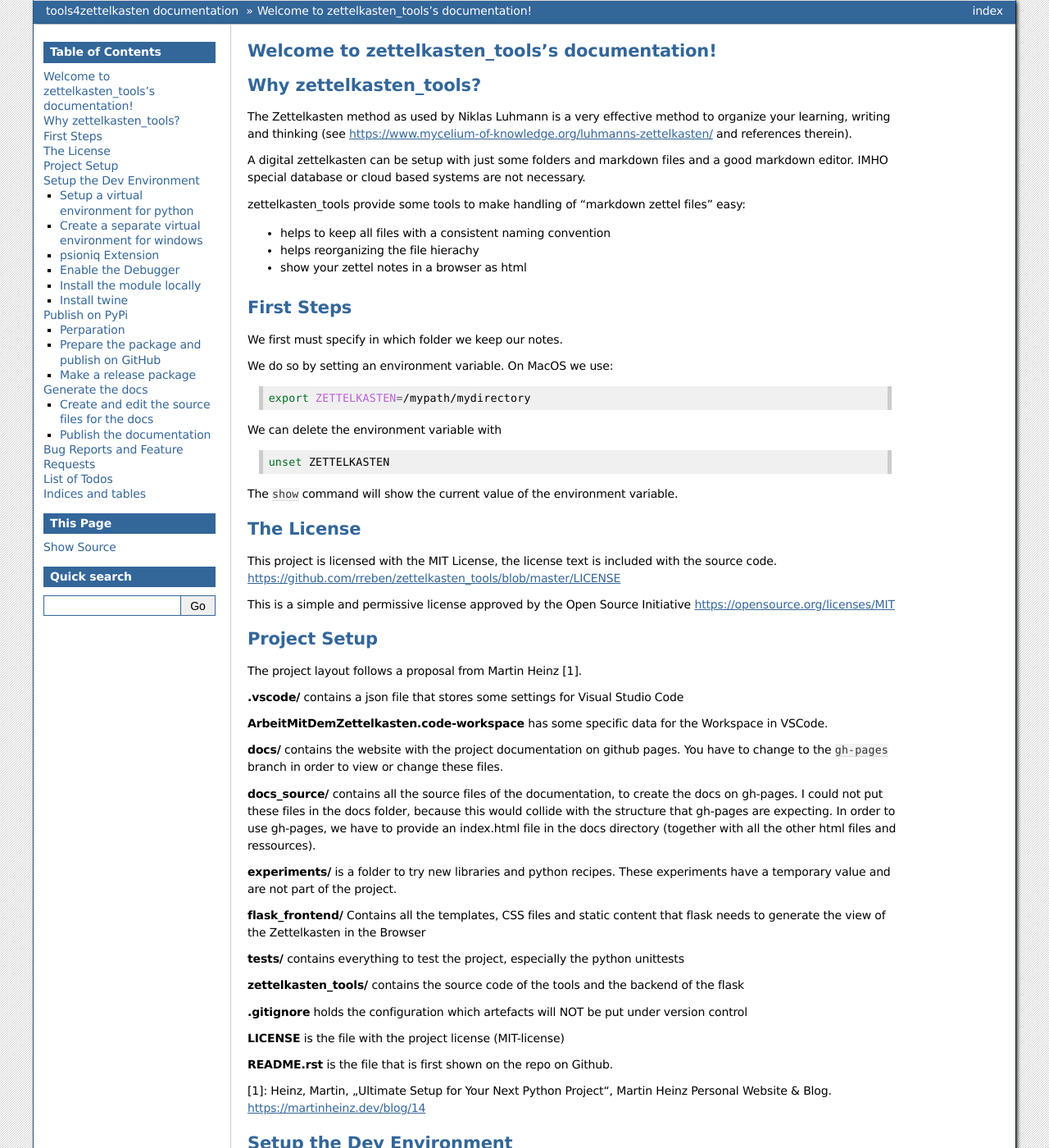
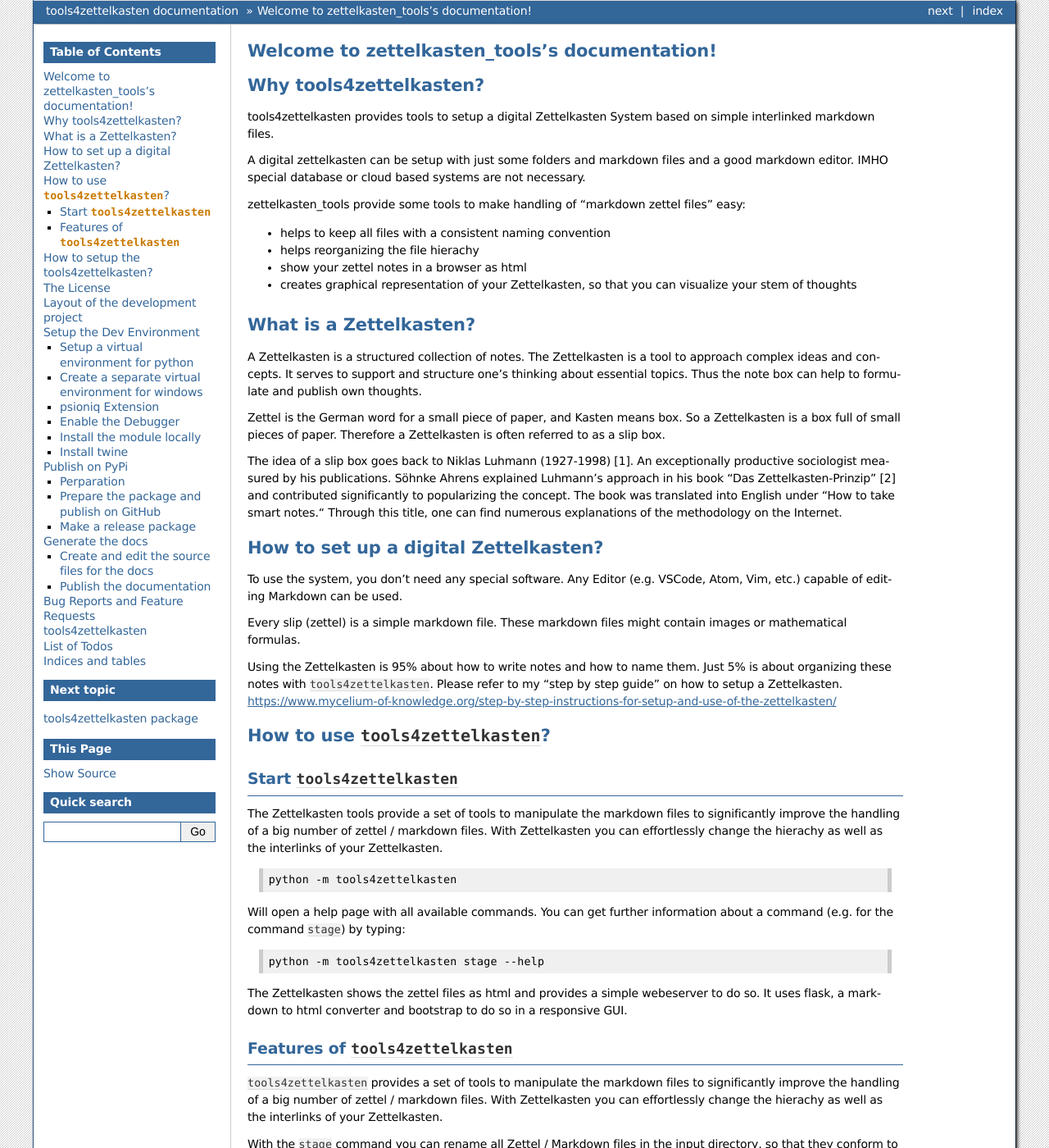
Before and after one commit to rreben/tools4zettelkasten, a Sphinx documentation site: the page built from docs_source/source/index.rst, in a window 1280 px wide and 1400 px high. Shown: the whole window at 82% size. Built offline with Sphinx 7.4.7, drawn with Linux system fonts in a browser that asks for light colours; the version number could not be read and is left out; some of the changed text lies outside the part shown.

Commit message:
Improve docs

```diff
--- a/README.rst
+++ b/README.rst
@@ -4,6 +4,8 @@ tools4zettelkasten
 
 This project provides tools to setup a digital Zettelkasten System based on
 simple interlinked markdown files.
+
+.. start_marker_what_is_a_zettelkasten_do_not_remove
 
 What is a Zettelkasten?
 =======================
@@ -23,8 +25,9 @@ and contributed significantly to popularizing the concept. The book was
 translated into English under “How to take smart notes.“ Through this title,
 one can find numerous explanations of the methodology on the Internet.
 
-How Do I Use It?
-================
+How to set up a digital Zettelkasten?
+=====================================
+
 To use the system, you don't need any special software. Any Editor (e.g.
 VSCode, Atom, Vim, etc.) capable of editing Markdown can be used.
 
@@ -36,9 +39,12 @@ Just 5% is about organizing these notes with ``tools4zettelkasten``. Please
 refer to my "step by step guide" on how to setup a Zettelkasten.
 https://www.mycelium-of-knowledge.org/step-by-step-instructions-for-setup-and-use-of-the-zettelkasten/
 
+.. end_marker_what_is_a_zettelkasten_do_not_remove
 
-How does ``tools4zettelkasten`` work?
-=====================================
+.. start_marker_how_to_use_tools4zettelkasten_do_not_remove
+
+How to use ``tools4zettelkasten``?
+==================================
 
 Start ``tools4zettelkasten``
 ----------------------------
@@ -111,6 +117,9 @@ follows:
 This way you will always have a clean alphanumeric numbering of the Zettel /
 Markdown files.
 
+.. end_marker_how_to_use_tools4zettelkasten_do_not_remove
+
+.. start_marker_how_to_set_up_tools4zettelkasten_do_not_remove
 
 How to setup the tools4zettelkasten?
 ====================================
@@ -162,6 +171,8 @@ Where ``/Users/me/Documents/zettelkasten/mycelium/``  is the directory of your
 zettelkasten and ``/Users/me/Documents/zettelkasten/input/`` is the directory
 of your input folder.
 
+.. end_marker_how_to_set_up_tools4zettelkasten_do_not_remove
+
 How to contribute?
 ==================
 
--- a/docs_source/source/bugs.rst
+++ b/docs_source/source/bugs.rst
@@ -1,5 +1,5 @@
 Bug Reports and Feature Requests
 ================================
 
-If you find a bug or you want to request a feature go to https://github.com/rreben/zettelkasten_tools/issues
-and create an issue.
+If you find a bug or you want to request a feature go to
+https://github.com/rreben/zettelkasten_tools/issues and create an issue.
--- a/docs_source/source/first_steps.rst
+++ /dev/null
@@ -1,18 +0,0 @@
-First Steps
-===========
-
-We first must specify in which folder we keep our notes.
-
-We do so by setting an environment variable. On MacOS we use:
-
-.. code-block:: sh
-
-    export ZETTELKASTEN=/mypath/mydirectory
-
-We can delete the environment variable with
-
-.. code-block:: sh
-
-    unset ZETTELKASTEN
-
-The ``show`` command will show the current value of the environment variable.
--- a/docs_source/source/generate_docs.rst
+++ b/docs_source/source/generate_docs.rst
@@ -23,7 +23,7 @@ Create and edit the source files for the docs
 1. To generate the docs navigate to the docs_source folder
 2. Edit the rst files in the master branch as needed
 3. You might want to edit the release number
-   in ``tools4zettelkasten.__init__.py``
+   in the ``VERSION`` file of the python package.
 4. Use ``make html`` to generate the documentation
 5. Check the generated documentation by openening ``docs/index.html``
    in a browser
--- a/docs_source/source/index.rst
+++ b/docs_source/source/index.rst
@@ -10,10 +10,18 @@ Welcome to zettelkasten_tools's documentation!
     :maxdepth: 2
     :caption: Contents:
 
-.. include:: why_zettelkasten_tools.rst
-.. include:: first_steps.rst
+.. include:: why_tools4zettelkasten.rst
+.. include:: ../../README.rst
+    :start-after: start_marker_what_is_a_zettelkasten_do_not_remove
+    :end-before: end_marker_what_is_a_zettelkasten_do_not_remove
+.. include:: ../../README.rst
+    :start-after: .. start_marker_how_to_use_tools4zettelkasten_do_not_remove
+    :end-before: .. end_marker_how_to_use_tools4zettelkasten_do_not_remove
+.. include:: ../../README.rst
+    :start-after: .. start_marker_how_to_set_up_tools4zettelkasten_do_not_remove
+    :end-before: .. end_marker_how_to_set_up_tools4zettelkasten_do_not_remove
 .. include:: license.rst
-.. include:: projectsetup.rst
+.. include:: layout_of_development_project.rst
 .. include:: setup_dev_environment.rst
 .. include:: publish_on_PyPi.rst
 .. include:: generate_docs.rst
--- /dev/null
+++ b/docs_source/source/layout_of_development_project.rst
@@ -0,0 +1,44 @@
+Layout of the development project
+=================================
+
+The project layout follows a proposal from Martin Heinz [1].
+
+**.vscode/** contains a json file that stores some settings for Visual Studio
+Code
+
+**ArbeitMitDemZettelkasten.code-workspace** has some specific data for the
+Workspace in VSCode.
+
+**docs/** contains the website with the project documentation on github pages.
+You have to change to the ``gh-pages`` branch in order to view or change these
+files.
+
+**docs_source/** contains all the source files of the documentation, to create
+the docs on gh-pages. I could not put these files in the docs folder, because
+this would collide with the structure that gh-pages are expecting. In order to
+use gh-pages, we have to provide an index.html file in the docs directory
+(together with all the other html files and ressources).
+
+**experiments/** is a folder to try new libraries and python recipes. These
+experiments have a temporary value and are not part of the project.
+
+**flask_frontend/** Contains all the templates, CSS files and static content
+that flask needs to generate the view of the Zettelkasten in the Browser
+
+**tests/** contains everything to test the project, especially the python
+unittests
+
+**zettelkasten_tools/** contains the source code of the tools and the backend
+of the flask
+
+**.gitignore** holds the configuration which artefacts will NOT be put under
+version control
+
+**LICENSE** is the file with the project license (MIT-license)
+
+**README.rst** is the file that is first shown on the repo on Github.
+
+
+
+[1]: Heinz, Martin, „Ultimate Setup for Your Next Python Project“, Martin Heinz
+Personal Website & Blog. https://martinheinz.dev/blog/14
--- a/docs_source/source/license.rst
+++ b/docs_source/source/license.rst
@@ -1,7 +1,9 @@
 The License
 ===========
 
-This project is licensed with the MIT License, the license text is included with the source code.
+This project is licensed with the MIT License, the license text is included
+with the source code.
 https://github.com/rreben/zettelkasten_tools/blob/master/LICENSE
 
-This is a simple and permissive license approved by the Open Source Initiative https://opensource.org/licenses/MIT
+This is a simple and permissive license approved by the Open Source Initiative
+https://opensource.org/licenses/MIT
--- /dev/null
+++ b/docs_source/source/modules.rst
@@ -0,0 +1,7 @@
+tools4zettelkasten
+==================
+
+.. toctree::
+   :maxdepth: 4
+
+   tools4zettelkasten
--- a/docs_source/source/projectsetup.rst
+++ /dev/null
@@ -1,30 +0,0 @@
-Project Setup
-=============
-
-The project layout follows a proposal from Martin Heinz [1].
-
-**.vscode/** contains a json file that stores some settings for Visual Studio Code
-
-**ArbeitMitDemZettelkasten.code-workspace** has some specific data for the Workspace in VSCode.
-
-**docs/** contains the website with the project documentation on github pages. You have to change to the ``gh-pages`` branch in order to view or change these files.
-
-**docs_source/** contains all the source files of the documentation, to create the docs on gh-pages. I could not put these files in the docs folder, because this would collide with the structure that gh-pages are expecting. In order to use gh-pages, we have to provide an index.html file in the docs directory (together with all the other html files and ressources).
-
-**experiments/** is a folder to try new libraries and python recipes. These experiments have a temporary value and are not part of the project.
-
-**flask_frontend/** Contains all the templates, CSS files and static content that flask needs to generate the view of the Zettelkasten in the Browser
-
-**tests/** contains everything to test the project, especially the python unittests
-
-**zettelkasten_tools/** contains the source code of the tools and the backend of the flask
-
-**.gitignore** holds the configuration which artefacts will NOT be put under version control
-
-**LICENSE** is the file with the project license (MIT-license)
-
-**README.rst** is the file that is first shown on the repo on Github.
-
-
-
-[1]: Heinz, Martin, „Ultimate Setup for Your Next Python Project“, Martin Heinz  Personal Website & Blog. https://martinheinz.dev/blog/14
--- a/docs_source/source/setup_dev_environment.rst
+++ b/docs_source/source/setup_dev_environment.rst
@@ -6,7 +6,8 @@ Setup a virtual environment for python
 
 First install virtualenv:
 
-I follow the routes in the flask tutorial https://www.tutorialspoint.com/flask/flask_environment.htm
+I follow the routes in the flask tutorial
+https://www.tutorialspoint.com/flask/flask_environment.htm
 
 .. code-block:: sh
 
--- /dev/null
+++ b/docs_source/source/why_tools4zettelkasten.rst
@@ -0,0 +1,18 @@
+Why tools4zettelkasten?
+=======================
+
+tools4zettelkasten provides tools to setup a digital Zettelkasten System based
+on simple interlinked markdown files.
+
+A digital zettelkasten can be setup with just some folders and markdown files
+and a good markdown editor. IMHO special database or cloud based systems are
+not necessary.
+
+zettelkasten_tools provide some tools to make handling of "markdown zettel
+files" easy:
+
+- helps to keep all files with a consistent naming convention
+- helps reorganizing the file hierachy
+- show your zettel notes in a browser as html
+- creates graphical representation of your Zettelkasten, so that you can
+  visualize your stem of thoughts
--- a/docs_source/source/why_zettelkasten_tools.rst
+++ /dev/null
@@ -1,12 +0,0 @@
-Why zettelkasten_tools?
-=======================
-
-The Zettelkasten method as used by Niklas Luhmann is a very effective method to organize your learning, writing and thinking (see https://www.mycelium-of-knowledge.org/luhmanns-zettelkasten/ and references therein).
-
-A digital zettelkasten can be setup with just some folders and markdown files and a good markdown editor. IMHO special database or cloud based systems are not necessary.
-
-zettelkasten_tools provide some tools to make handling of "markdown zettel files" easy:
-
-- helps to keep all files with a consistent naming convention
-- helps reorganizing the file hierachy
-- show your zettel notes in a browser as html
```
Also changed, not shown: docs_source/source/tools4zettelkasten.rst (added, +85 -0 lines).
